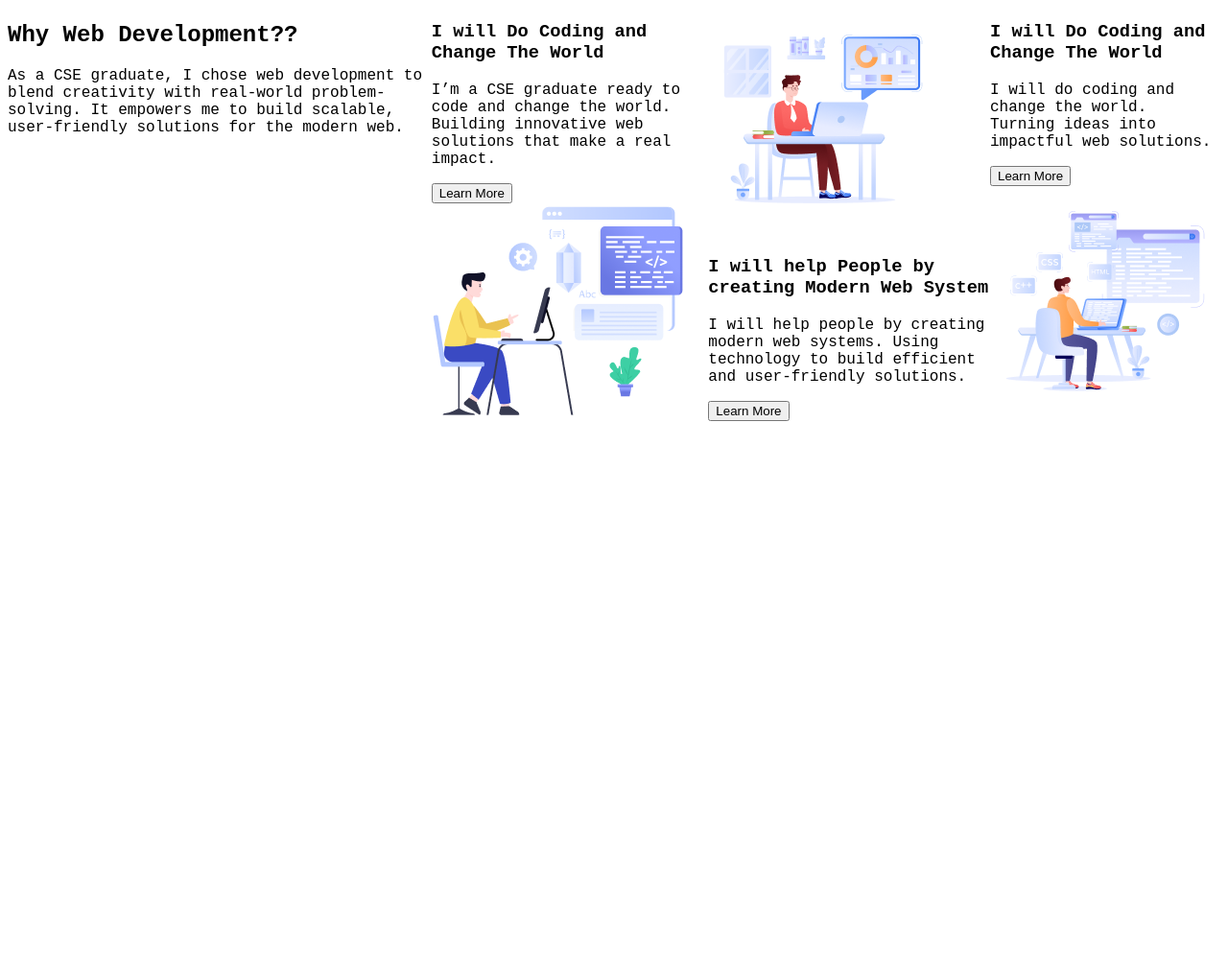
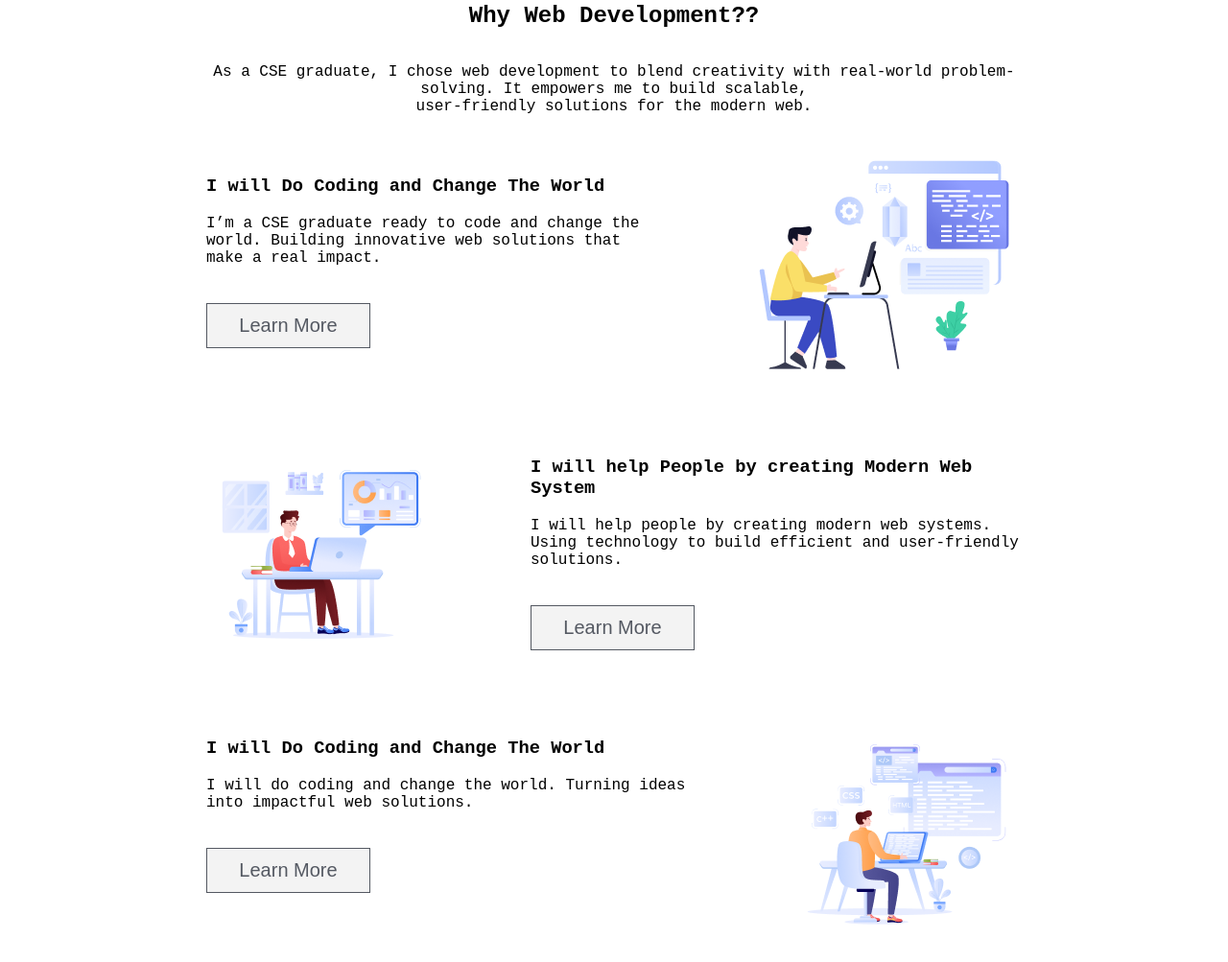
Before and after one commit to Shahrierrafat/Assignment-1, a plain HTML site: page index.html in a window 1280 px wide. Shown: the part 849-1852 px from the top of the page at 96% size. Before the commit the page ends 1314 px from the top, so only its background shows below. Drawn offline with Linux system fonts and the light colour scheme; a web font is replaced by a local one.

Commit message:
container-box-updated&button ancor go to a new website with new tab=completed

```diff
--- a/index.html
+++ b/index.html
@@ -30,31 +30,46 @@
             </div>
         </section>
         <section class="why-web-dev-container">
-            <div>
+            <div class="web-dev-header">
                 <h2>Why Web Development??</h2>
                 <p>As a CSE graduate, I chose web development to blend creativity with real-world problem-solving.
-                It empowers me to build scalable, user-friendly solutions for the modern web.</p>
+                    It empowers me to build scalable, <br> user-friendly solutions for the modern web.</p>
             </div>
+            <div class="container-box-1">
                 <div>
                     <h3>I will Do Coding and Change The World</h3>
                     <p>I’m a CSE graduate ready to code and change the world.
                         Building innovative web solutions that make a real impact.</p>
-                <button>Learn More</button>
+                    <a target="_blank"
+                        href="https://flyingbisons.com/mena?_gl=1%2A1k712l0%2A_up%2AMQ..%2A_ga%2AMTQ4MDk3MjIyMC4xNzUxOTU5OTcz%2A_ga_FD2RRMPHQM%2AczE3NTE5NTk5NzIkbzEkZzAkdDE3NTE5NTk5NzIkajYwJGwwJGgw%2A_ga_GGJ41SST6T%2AczE3NTE5NTk5NzIkbzEkZzAkdDE3NTE5NTk5NzIkajYwJGwwJGgw%2A_ga_2WE5PHQJXH%2AczE3NTE5NTk5NzIkbzEkZzAkdDE3NTE5NTk5NzIkajYwJGwwJGgw%2A_gs%2AMQ..&gbraid=0AAAAAC0FSjatgCq8APeMWnl4aJgDqVL6m&gclid=CjwKCAjwg7PDBhBxEiwAf1CVu4LCj06_xkC84cbA3_DFFoLU2gjACSiMXbqMh__O-Y38wV2f1Zgi_hoCD4YQAvD_BwE"><button
+                            class="btn-learnmore">Learn More</button></a>
+                </div>
+                <div>
                     <img src="images/Layer_1.png" alt="">
                 </div>
+            </div>
+            <div class="container-box-2">
+
                 <div>
                     <img src="images/Group 3.png" alt="">
+                </div>
+                <div>
                     <h3>I will help People by creating Modern Web System</h3>
                     <p>I will help people by creating modern web systems.
                         Using technology to build efficient and user-friendly solutions.</p>
-                <button>Learn More</button>
+                    <a target="_blank" href="https://modern-web.dev/blog/introducing-modern-web/"> <button class="btn-learnmore">Learn More</button></a>
                 </div>
+            </div>
+            <div class="container-box-3">
+
                 <div>
                     <h3>I will Do Coding and Change The World</h3>
                     <p>I will do coding and change the world.
                         Turning ideas into impactful web solutions.</p>
-                <button>Learn More</button>
-                <img src="images/Group 4.png" alt="">
+                    <a target="_blank" href="https://www.tynker.com/hour-of-code/change-the-world"><button class="btn-learnmore">Learn More</button></a>
+
+                </div>
+                <div><img src="images/Group 4.png" alt=""></div>
             </div>
         </section>
     </main>
--- a/styles/style.css
+++ b/styles/style.css
@@ -63,7 +63,72 @@ nav {
     text-align: center;
     cursor: pointer;
 }
+
 /* Why Web Development?? section */
-.why-web-dev-container{
-display: flex;
+.why-web-dev-container {
+    display: flex;
+    flex-direction: column;
+    gap: 48px;
+    margin-bottom: 90px;
 }
+
+.web-dev-header {
+    width: 852px;
+    height: 113px;
+    display: flex;
+    justify-content: center;
+    align-items: center;
+    text-align: center;
+    flex-direction: column;
+    margin: 0 auto;
+}
+
+.container-box-1 {
+    width: 850px;
+    height: auto;
+    gap: 98px;
+    display: flex;
+    justify-content: flex-start;
+    border-radius: 16px;
+    margin: auto;
+    background: linear-gradient(90.00deg, rgb(255, 255, 255), rgba(255, 255, 255, 0) 100%);
+}
+
+.container-box-2 {
+    width: 850px;
+    height: auto;
+    gap: 98px;
+    display: flex;
+    justify-content: flex-start;
+    border-radius: 16px;
+    margin: auto;
+    background: linear-gradient(90.00deg, rgb(255, 255, 255), rgba(255, 255, 255, 0) 100%);
+}
+
+.container-box-3 {
+    width: 850px;
+    height: auto;
+    gap: 98px;
+    display: flex;
+    justify-content: flex-start;
+    border-radius: 16px;
+    margin: auto;
+    background: linear-gradient(90.00deg, rgb(255, 255, 255), rgba(255, 255, 255, 0) 100%);
+}
+/* Learn More button */
+.btn-learnmore{
+    width: 171px;
+height: 47px;
+font-size: 20px;
+font-weight: 500;
+margin: 22px 0px;
+box-sizing: border-box;
+border: 1px solid rgb(13, 19, 33);
+opacity: 0.7;
+color: rgb(13, 19, 33);
+}
+/* button text hover */
+button:hover {
+    color: rgb(255, 255, 255);
+  background-color:rgb(13, 19, 33);
+}
```
Lines whose indentation alone changed are shown as unchanged.
